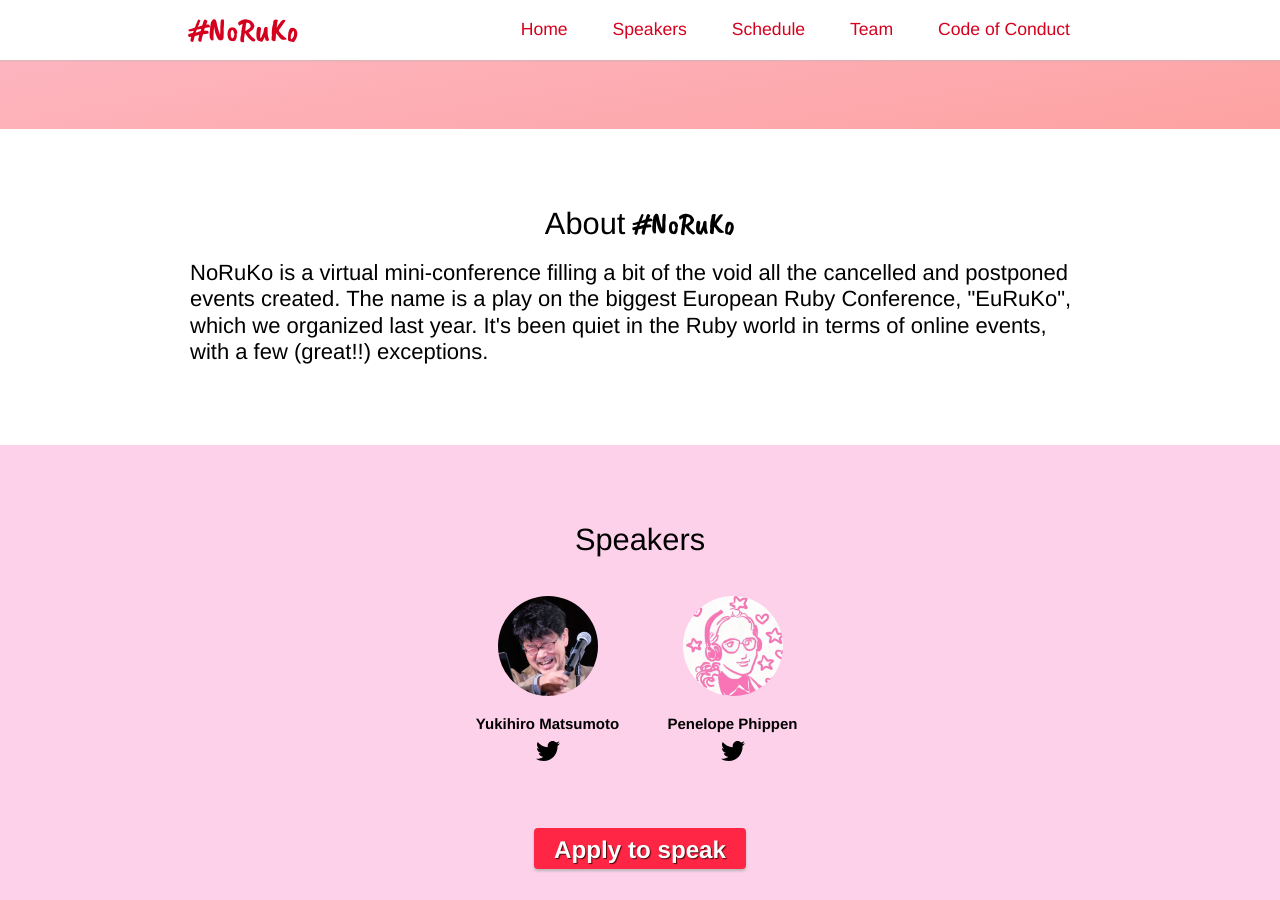
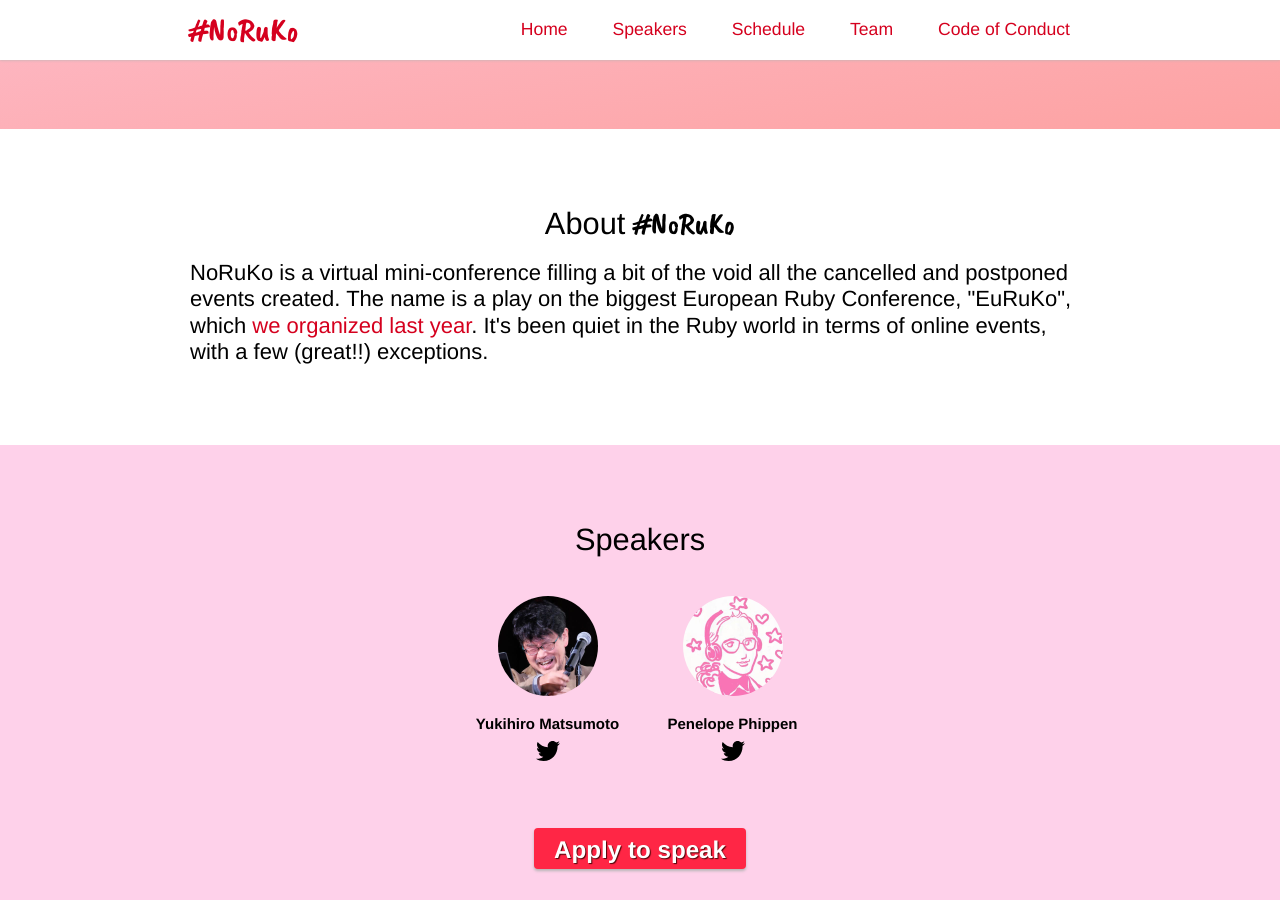
Before and after one commit to rubynl/noruko.org, a Jekyll site: the page built from index.html, in a window 1280 px wide and 900 px high, scrolled down 371 px. Built offline with Jekyll 4.4.1, drawn with Linux system fonts in a browser that asks for light colours; some of the changed lines change nothing that is shown.

Commit message:
Link to EuRuKo 2019

```diff
--- a/index.html
+++ b/index.html
@@ -22,7 +22,7 @@
     </h2>
 
     <p>
-      NoRuKo is a virtual mini-conference filling a bit of the void all the cancelled and postponed events created. The name is a play on the biggest European Ruby Conference, "EuRuKo", which we organized last year. It's been quiet in the Ruby world in terms of online events, with a few (great!!) exceptions.
+      NoRuKo is a virtual mini-conference filling a bit of the void all the cancelled and postponed events created. The name is a play on the biggest European Ruby Conference, "EuRuKo", which <a href="https://euruko2019.org/">we organized last year</a>. It's been quiet in the Ruby world in terms of online events, with a few (great!!) exceptions.
     </p>
   </div>
 </section>
```
